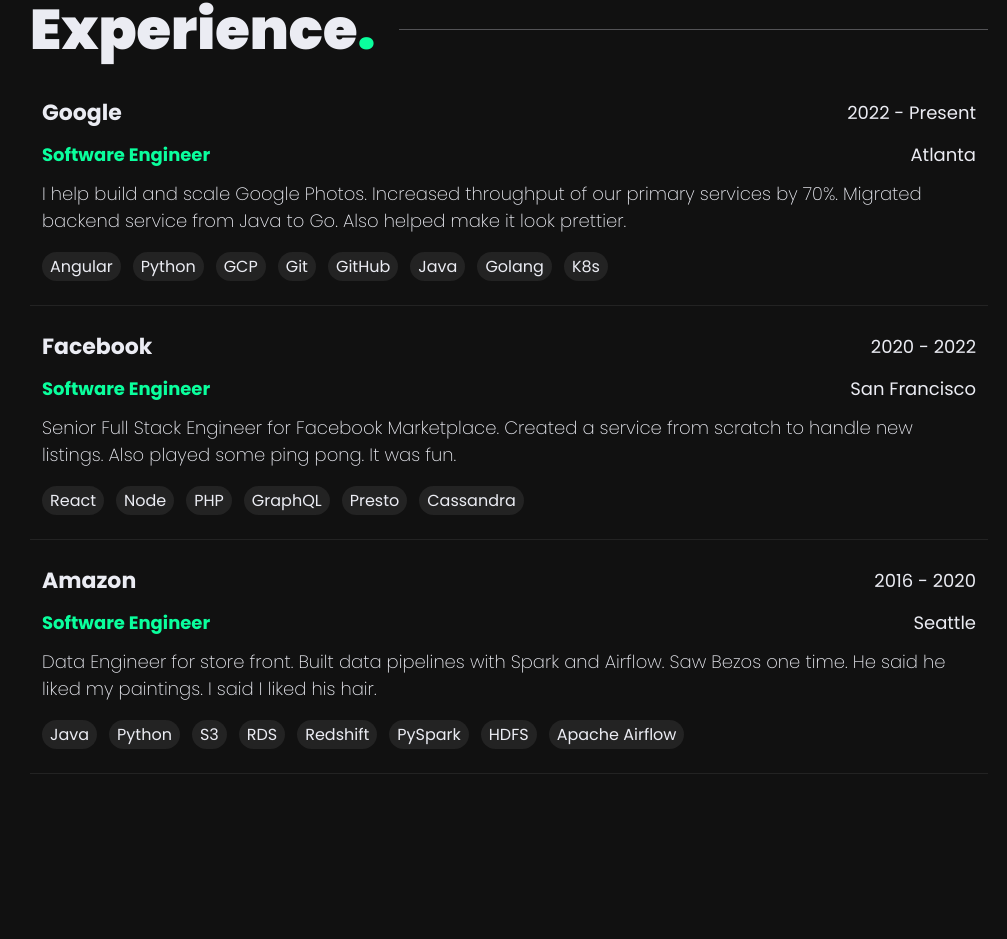
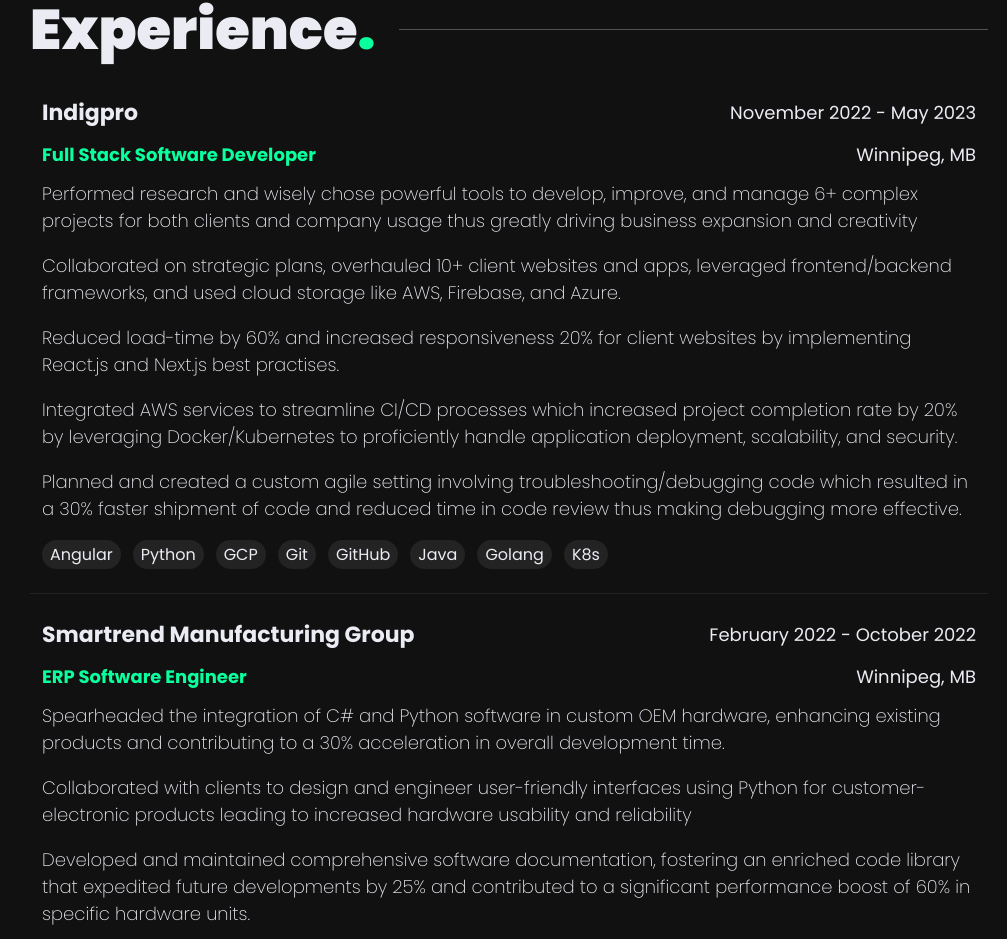
Before and after one commit to MowahidLatif/PortfolioWebsite, a Next.js app: page / in a window 1280 px wide. Shown: the part 1858-2797 px from the top of the page, without its empty margins (161-1168 px from the left). Built offline with nearby package versions, Linux system fonts and the light colour scheme.

Commit message:
Updated some experience

```diff
--- a/components/home/experience/Experience.tsx
+++ b/components/home/experience/Experience.tsx
@@ -14,12 +14,17 @@
 
 const experience = [
   {
-    title: "Google",
-    position: "Software Engineer",
-    time: "2022 - Present",
-    location: "Atlanta",
-    description:
-      "I help build and scale Google Photos. Increased throughput of our primary services by 70%. Migrated backend service from Java to Go. Also helped make it look prettier.",
+    title: "Indigpro",
+    position: "Full Stack Software Developer",
+    time: "November 2022 - May 2023",
+    location: "Winnipeg, MB",
+    description: [
+      "Performed research and wisely chose powerful tools to develop, improve, and manage 6+ complex projects for both clients and company usage thus greatly driving business expansion and creativity",
+      "Collaborated on strategic plans, overhauled 10+ client websites and apps, leveraged frontend/backend frameworks, and used cloud storage like AWS, Firebase, and Azure.",
+      "Reduced load-time by 60% and increased responsiveness 20% for client websites by implementing React.js and Next.js best practises.",
+      "Integrated AWS services to streamline CI/CD processes which increased project completion rate by 20% by leveraging Docker/Kubernetes to proficiently handle application deployment, scalability, and security.",
+      "Planned and created a custom agile setting involving troubleshooting/debugging code which resulted in a 30% faster shipment of code and reduced time in code review thus making debugging more effective.",
+    ],
     tech: [
       "Angular",
       "Python",
@@ -32,21 +37,29 @@
     ],
   },
   {
-    title: "Facebook",
-    position: "Software Engineer",
-    time: "2020 - 2022",
-    location: "San Francisco",
-    description:
-      "Senior Full Stack Engineer for Facebook Marketplace. Created a service from scratch to handle new listings. Also played some ping pong. It was fun.",
+    title: "Smartrend Manufacturing Group",
+    position: "ERP Software Engineer",
+    time: "February 2022 - October 2022",
+    location: "Winnipeg, MB",
+    description: [
+      "Spearheaded the integration of C# and Python software in custom OEM hardware, enhancing existing products and contributing to a 30% acceleration in overall development time.",
+      "Collaborated with clients to design and engineer user-friendly interfaces using Python for customer-electronic products leading to increased hardware usability and reliability",
+      "Developed and maintained comprehensive software documentation, fostering an enriched code library that expedited future developments by 25% and contributed to a significant performance boost of 60% in specific hardware units.",
+    ],
     tech: ["React", "Node", "PHP", "GraphQL", "Presto", "Cassandra"],
   },
   {
-    title: "Amazon",
+    title: "Poisson Consulting",
     position: "Software Engineer",
-    time: "2016 - 2020",
-    location: "Seattle",
-    description:
-      "Data Engineer for store front. Built data pipelines with Spark and Airflow. Saw Bezos one time. He said he liked my paintings. I said I liked his hair.",
+    time: "October 2021 - December 2021",
+    location: "Winnipeg, MB",
+    description: [
+      "Engineered a Python-based Slack API Stack Bot, enhancing workflow automation, alert monitoring, and responsive communication",
+      "Leveraged Python to develop data analysis tools and create intuitive client interfaces using React.js, contributing to better data representation and system performance.",
+      "Successfully optimized the data pipeline, resulting in a 15% reduction in data processing time.",
+      "Implemented of Python-based data processing scripts significantly improved script quality by 30% and minimized coding errors.",
+      "Enhanced client interaction by developing an error-resistant, user-friendly GUI for the company website. Further employed Google APIs, such as Google Charts, Sheets, and Data Studio, to effectively present data to clients.",
+    ],
     tech: [
       "Java",
       "Python",
@@ -58,4 +71,27 @@
       "Apache Airflow",
     ],
   },
+  {
+    title: "Healthcare Systems R&A",
+    position: "Full Stack Software Engineer",
+    time: "July 2021 - September 2021",
+    location: "Winnipeg, MB",
+    description: [
+      "Leveraged React and Flutter to architect robust applications, integrating user-focused features and Machine Learning to enhance customer health predictions.",
+      "Enhanced coding efficiency through reusable code for bug resolution and reprogramming tasks, augmenting scalability.",
+      "Accelerated biometric data processing using Firebase, and collaborated on the creation of efficient, visually engaging analytical dashboards for clients.",
+      "Implemented of Python-based data processing scripts significantly improved script quality by 30% and minimized coding errors.",
+      "Enhanced client interaction by developing an error-resistant, user-friendly GUI for the company website. Further employed Google APIs, such as Google Charts, Sheets, and Data Studio, to effectively present data to clients.",
+    ],
+    tech: [
+      "Java",
+      "Python",
+      "S3",
+      "RDS",
+      "Redshift",
+      "PySpark",
+      "HDFS",
+      "Apache Airflow",
+    ],
+  }
 ];
--- a/components/home/experience/ExperienceItem.tsx
+++ b/components/home/experience/ExperienceItem.tsx
@@ -38,7 +38,11 @@
         </Reveal>
       </div>
       <Reveal>
-        <p className={styles.description}>{description}</p>
+        <p className={styles.description}>{description[0]}</p>
+        <p className={styles.description}>{description[1]}</p>
+        <p className={styles.description}>{description[2]}</p>
+        <p className={styles.description}>{description[3]}</p>
+        <p className={styles.description}>{description[4]}</p>
       </Reveal>
       <Reveal>
         <div className={styles.tech}>
--- a/components/nav/Heading.tsx
+++ b/components/nav/Heading.tsx
@@ -7,7 +7,7 @@
     <header className={styles.heading}>
       <MyLinks />
       <OutlineButton onClick={() => window.open("/resume.pdf")}>
-        My resume
+        My Resume
       </OutlineButton>
     </header>
   );
```
